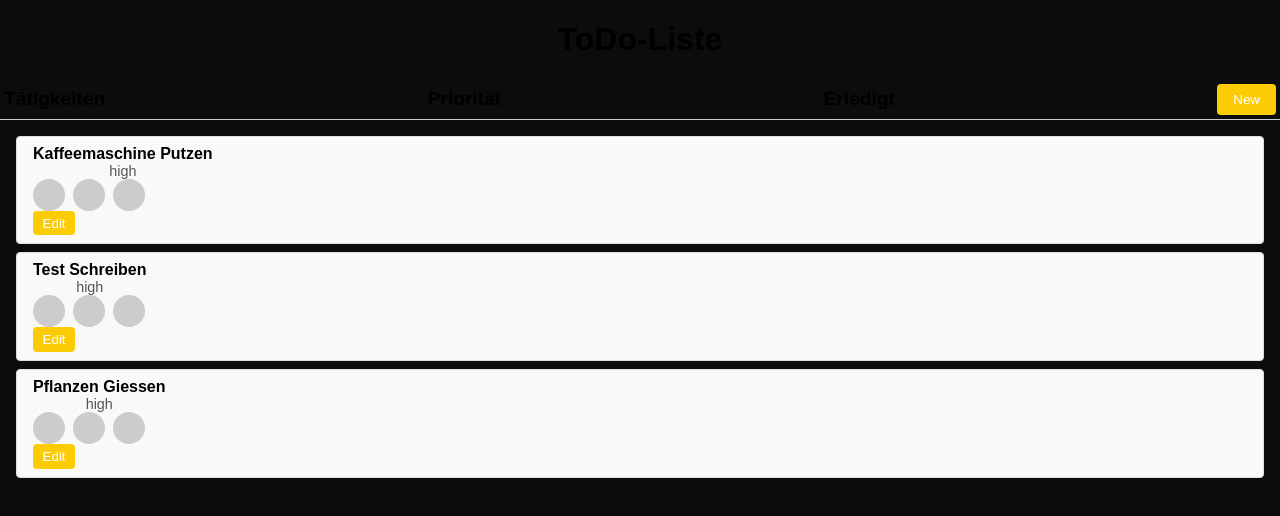
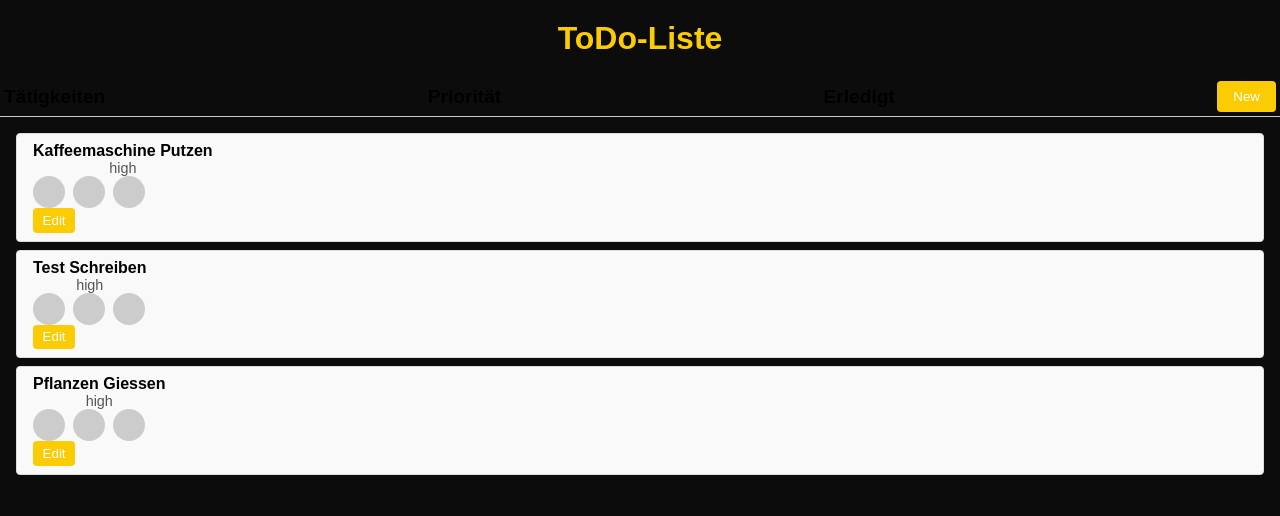
Before and after one commit to DeltaGamingCH/asp-todo-app, an Angular app: page / in a window 1280 px wide. Shown: the top 516 px of the page. Built offline with nearby package versions, Linux system fonts and the light colour scheme.

Commit message:
style(app-root): Update app-root title styling

```diff
--- a/src/app/app.component.css
+++ b/src/app/app.component.css
@@ -1,4 +1,6 @@
 .app-title{
-    display: flex;
-    justify-content: center;
+    text-align: center;
+    font-size: 2rem;
+    color: #FBCC04;
+    margin: 20px 0;
 }
```
